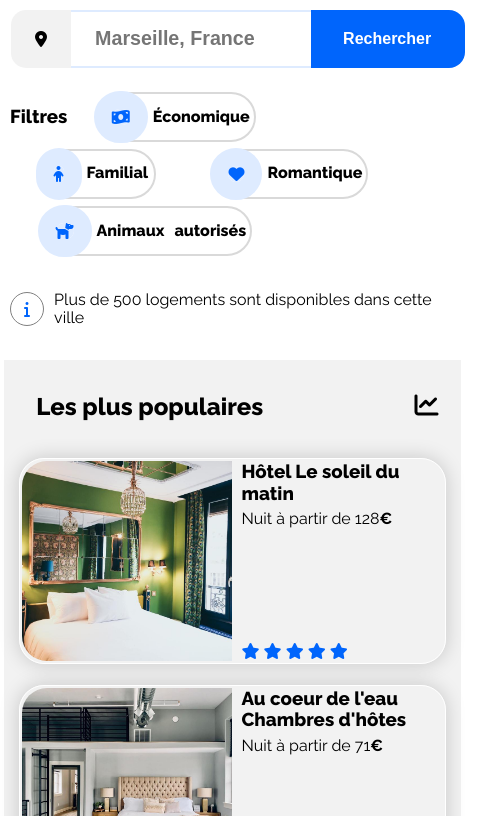
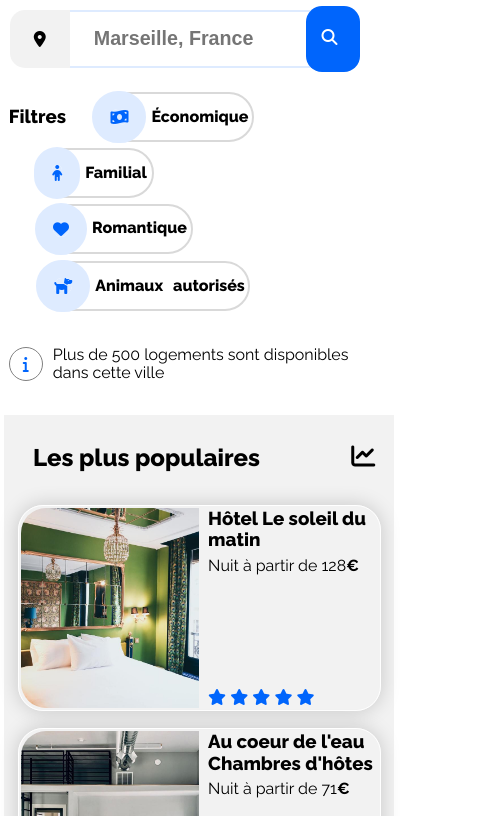
Before and after one commit to jonathanranchin/JonathanRanchin_2_11012021, a plain HTML site: page index.html in a window 390 px wide. Shown: the part 246-1062 px from the top of the page, 485 px wide, since content can reach past the window. Drawn offline with Linux system fonts and the light colour scheme; a web font is replaced by a local one.

Commit message:
Changement de la barre de recherche texte devient une loupe pour les écran en dessous de 600px

```diff
--- a/css/style.css
+++ b/css/style.css
@@ -127,6 +127,10 @@ li {
   display: flex;
   flex-direction: row;
   margin: -3px;
+  font-family: 'Raleway';
+}
+.site-search::-moz-placeholder {
+  font-family: 'Raleway', sans-serif;
 }
 .logo-holder-research-bar {
   display: flex;
@@ -194,12 +198,18 @@ li {
 #search-button {
   background-color: #0065FC;
   color: white;
+  font-family: 'Raleway';
   font-weight: bold;
   border: none;
   border-radius: 0 1rem 1rem 0;
   padding: 0 1.5rem;
   font-size: 1rem;
   cursor: pointer;
+}
+.fa-search {
+  color: rgb(0, 101, 252);
+  width: 0px;
+  height: 0px;
 }
 .site-search {
   border-right: none;
@@ -601,6 +611,20 @@ li {
     width: 190px;
     height: 60px ;
   }
+  #search-button {
+    border-radius: 1rem;
+    margin: -4px;
+    padding: 0px 20px 0px 20px;
+  }
+  #search-word {
+    margin: -5px;
+    font-size: 0px;
+  }
+  .fa-search {
+    width: 20px;
+    height: 20px;
+    color: white;
+  }
   #housing-main h3 {
     margin: 0px;
   }
--- a/index.html
+++ b/index.html
@@ -35,12 +35,13 @@
     </header>
     <form id="search-tool-form">
       <div class="search-form" >
-          <figure class="logo-holder-research-bar"> <i class="fas fa-map-marker-alt" id="map-marker"></i>
+          <div class="logo-holder-research-bar"> <i class="fas fa-map-marker-alt" id="map-marker"></i>
             <input type="search" class="site-search" placeholder="Marseille, France" name="q" aria-label="Search through site content">
             <button id="search-button">
-                <strong class="search-bar-filter">Rechercher</strong>
+              <strong class="search-bar-filter" id="search-word">Rechercher</strong>
+              <i class="fas fa-search"></i>
             </button>
-          </figure>
+          </div>
       </div>
     </form>
     <div class="research-filter-container" >
```
